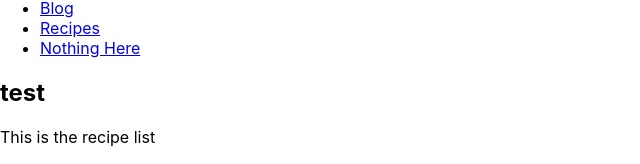
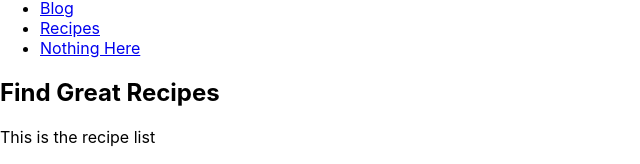
Before and after one commit to Cromana22/p110136416-mod005431, a React (Create React App) app: page /recipes in a window 1280 px wide. Shown: the part 395-559 px from the top of the page, without its empty margins (0-640 px from the left). Built offline with nearby package versions, Linux system fonts and the light colour scheme.

Commit message:
Moved page title to subpages

```diff
--- a/src/AppBlog.js
+++ b/src/AppBlog.js
@@ -1,8 +1,10 @@
 import React from 'react';
+import AppPageTitle from './AppPageTitle'
 
 function AppBlog() {
     return (
       <div className="AppBlog">
+        <AppPageTitle title="Get Baking! Blog" />
         <p>This is the blog</p>
       </div>
     )
--- a/src/AppHomepage.js
+++ b/src/AppHomepage.js
@@ -1,8 +1,10 @@
 import React from 'react';
+import AppPageTitle from './AppPageTitle'
 
 function AppHomepage() {
     return (
       <div className="AppHomepage">
+        <AppPageTitle title="Welcome to Get Baking!" />
         <p>This is the homepage</p>
       </div>
     )
--- a/src/AppLayout.js
+++ b/src/AppLayout.js
@@ -1,14 +1,12 @@
 import React from 'react';
 import { Outlet } from "react-router-dom";
 import AppHeader from './AppHeader'
-import AppPageTitle from './AppPageTitle'
 import AppFooter from './AppFooter'
 
 function AppLayout() {
     return (
       <div className="AppLayout">
         <AppHeader />
-        <AppPageTitle name="test" />
         <Outlet />
         <AppFooter />
       </div>
--- a/src/AppPageTitle.js
+++ b/src/AppPageTitle.js
@@ -1,11 +1,11 @@
 import React from 'react';
 
 function AppPageTitle(props) {
-  const { name } = props
+  const { title } = props
 
     return (
       <div className="AppPageTitle">
-        <h2>{name}</h2>
+        <h2>{title}</h2>
       </div>
     )
   }
--- a/src/AppRecipeList.js
+++ b/src/AppRecipeList.js
@@ -1,8 +1,10 @@
 import React from 'react';
+import AppPageTitle from './AppPageTitle'
 
 function AppRecipeList() {
     return (
       <div className="AppRecipeList">
+        <AppPageTitle title="Find Great Recipes" />
         <p>This is the recipe list</p>
       </div>
     )
```
